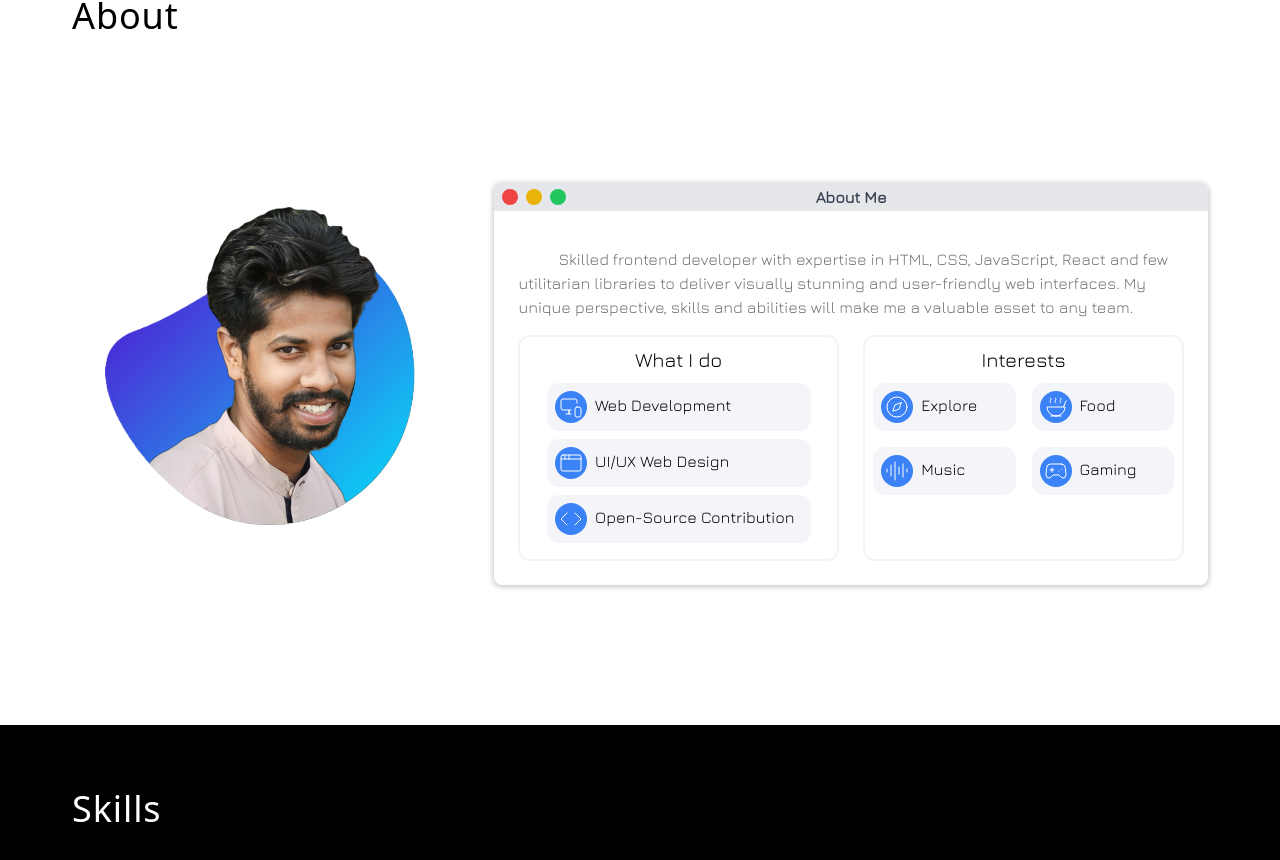
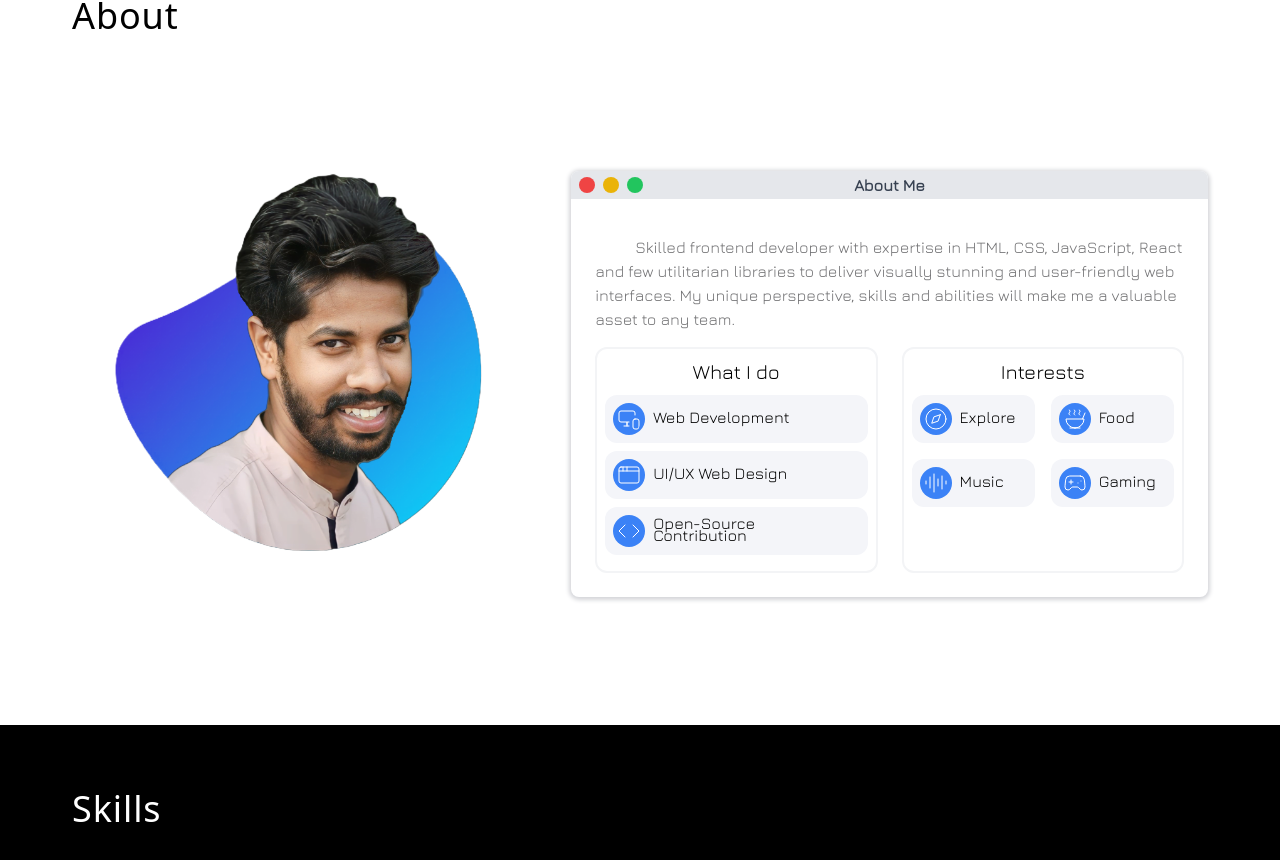
Before and after one commit to varunmsd99/MyPortfolio, a React (Create React App) app: page / in a window 1280 px wide. Shown: the part 875-1735 px from the top of the page. Built offline with nearby package versions, Linux system fonts and the light colour scheme; a web font is replaced by a local one.

Commit message:
17Apr update

```diff
--- a/src/components/About.js
+++ b/src/components/About.js
@@ -8,7 +8,7 @@ const About = () => {
       <h1 className='text-[2.25rem] font-honk mt-4 ml-6 tracking-wide'>About</h1>
       <div className='flex flex-1 md:flex-col'>
         <div className='md:flex-none flex items-center justify-center'>
-          <img src={face} alt='face' className='max-w-[33vw] md:max-w-[75vw] rounded-full'/>
+          <img src={face} alt='face' className='max-w-[39vw] md:max-w-[75vw] rounded-full'/>
         </div>
         <div className='flex-1 flex justify-center flex-col'>
           <div className='shadow-[0px_1px_4px_2px_#d4d5d9] m-6 text-clip text-[#727274] rounded-lg'>
@@ -24,7 +24,7 @@ const About = () => {
               <div className='invisible w-[1rem] h-[1rem]' />
             </div>
             <div className='flex flex-col p-6 md:p-3'>
-              <h1 className='pt-3 font-light indent-10 text-clip text-[1rem] font-jura'>{UserData.about}</h1>
+              <h1 className='pt-3 font-light indent-10 text-clip text-[1rem] font-jura md:p-2'>{UserData.about}</h1>
               <div className='flex mt-4 justify-evenly md:flex-col'>
                 <div className='flex-1 flex flex-col items-center p-2 mr-6 rounded-xl border-2 border-[#f3f4f6] md:w-full md:mb-6'>
                   <h1 className='font-jura text-black text-[1.25rem]'>What I do</h1>
```
